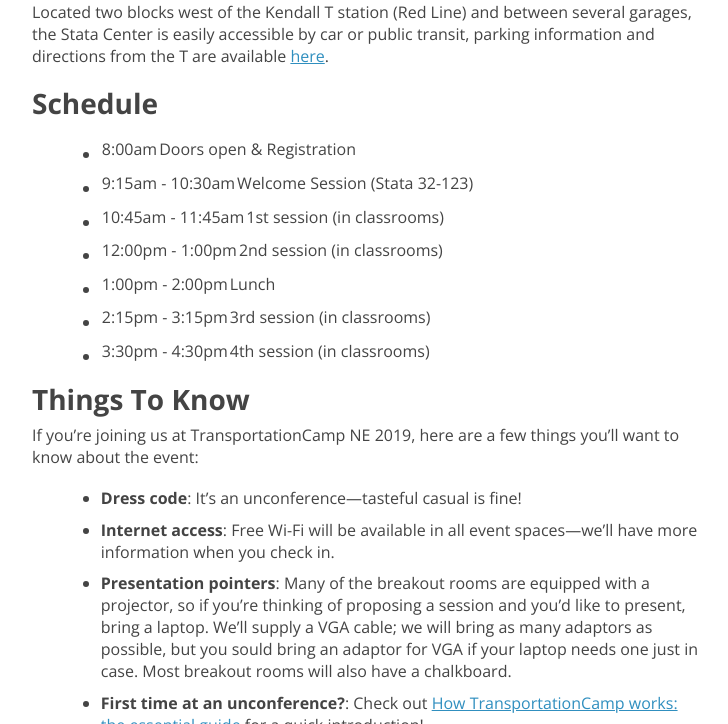
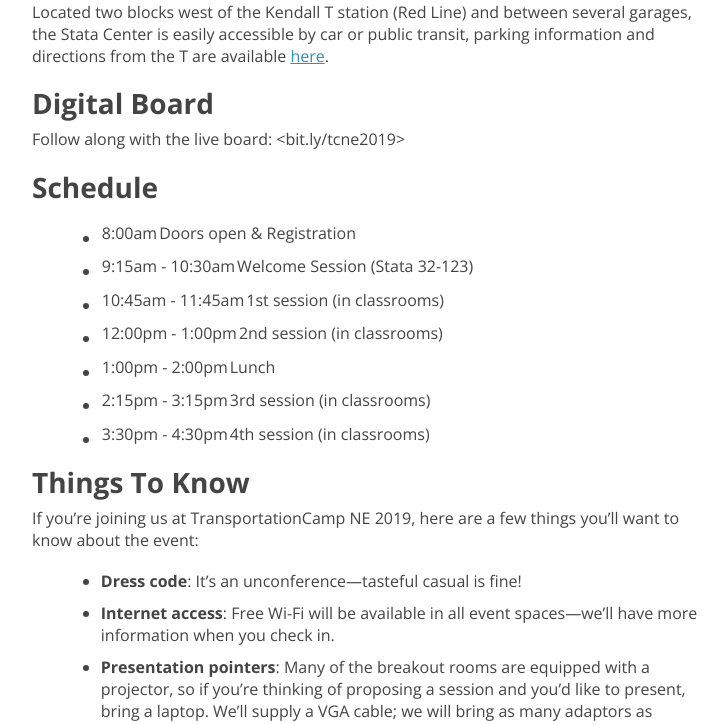
Before and after one commit to transpocamp/transportationcamp.org, a Jekyll site: the page built from events/new-england-2019/index.markdown, in a window 1280 px wide and 900 px high, scrolled down 1585 px, cut to the strip 176-900 px from the top of the window. Shown: the whole strip, without its empty margins (272-1000 px from the left). Built offline with Jekyll 4.4.1, drawn with Linux system fonts in a browser that asks for light colours; nearby versions of some CDN libraries.

Commit message:
add board link

```diff
--- a/events/new-england-2019/index.markdown
+++ b/events/new-england-2019/index.markdown
@@ -31,6 +31,9 @@
 <iframe src="https://www.google.com/maps/embed?pb=!1m18!1m12!1m3!1d2948.1032700262726!2d-71.09285873454364!3d42.36163837918683!2m3!1f0!2f0!3f0!3m2!1i1024!2i768!4f13.1!3m3!1m2!1s0x89e370a95d3025a9%3A0xb1de557289ff6bbe!2sRay+and+Maria+Stata+Center%2C+Cambridge%2C+MA+02142!5e0!3m2!1sen!2sus!4v1513384065723" width="680" height="340" frameborder="0" style="border:0" allowfullscreen></iframe>
 
 Located two blocks west of the Kendall T station (Red Line) and between several garages, the Stata Center is easily accessible by car or public transit, parking information and directions from the T are available [here](http://www.gbcacm.org/venues/cambridge/mit-building-32-stata-center.html).
+
+### Digital Board
+Follow along with the live board: <bit.ly/tcne2019>
 
 ### Schedule
 
```
